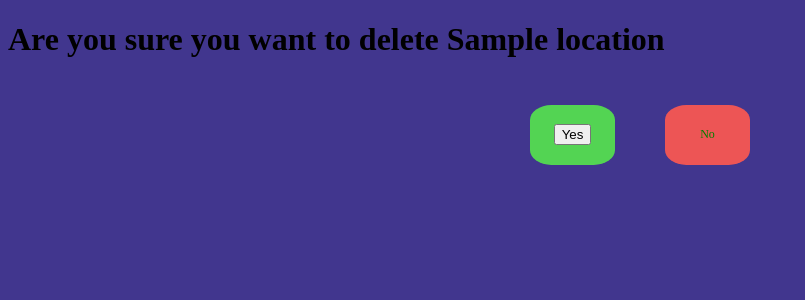
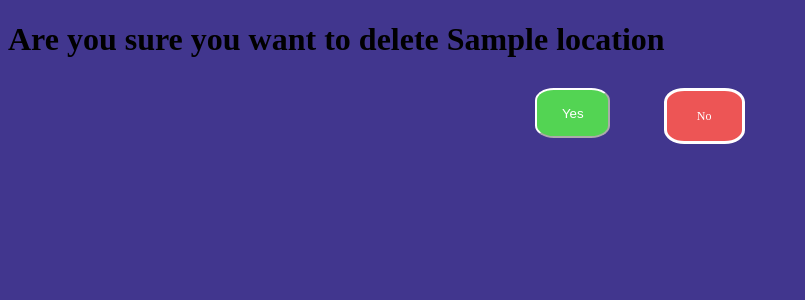
Before and after one commit to JCollinJones25/disclose, a Django app: page /locations/1/delete in a window 1280 px wide. Shown: the part 26-326 px from the top of the page, without its empty margins (0-805 px from the left). Run offline with Django 4.2, Linux system fonts and the light colour scheme; tables that the repository leaves empty hold one stand-in row (values such as "Sample post").

Commit message:
buttons styled

```diff
--- a/main_app/static/styles/main.css
+++ b/main_app/static/styles/main.css
@@ -17,10 +17,16 @@ body {
     background-color: rgb(65, 54, 142);
 }
 
-a {
+nav a {
     color: green;
     text-decoration: none;
 }
+
+a {
+    color: white;
+    text-decoration: none;
+}
+
 
 nav {
     display: flex;
@@ -31,10 +37,14 @@ nav {
     display: flex;
     flex-direction: row;
     justify-content: center;
+    justify-content: space-evenly;
     font-size: 12px;
+    max-width: 25%;
+    margin: auto;
+    margin-top: 30px;
 }
 
-.green {
+.green-submit {
     display: flex;
     border-radius: 25%;
     width: 75px;
@@ -43,19 +53,34 @@ nav {
     text-align: center;
     align-items: center;
     justify-content: center;
-    margin: 25px;
     padding: 5px;
+    color: white;
+    border-color: white;
 }
 
 .red {
     display: flex;
     border-radius: 25%;
-    width: 75px;
-    height: 50px;
+    width: 65px;
+    height: 40px;
     background-color: rgb(237, 85, 85);
     text-align: center;
     align-items: center;
     justify-content: center;
-    margin: 25px;
     padding: 5px;
+    border: solid;
+
 }
+
+.green {
+    display: flex;
+    border-radius: 25%;
+    width: 65px;
+    height: 40px;
+    background-color: rgb(83, 212, 83);
+    text-align: center;
+    align-items: center;
+    justify-content: center;
+    padding: 5px;
+    border: solid;
+}
--- a/main_app/templates/location_delete_confirmation.html
+++ b/main_app/templates/location_delete_confirmation.html
@@ -4,13 +4,12 @@
 <form method="post">
     {% csrf_token %}
     <div class="buttons">
-        <div class="green">
-
-            <input type="submit" value="Yes"/>
-        </div>
-        <div class="red">
-            <a href="{% url 'location_detail' location.pk %}">No</a>
-        </div>
+        <input class="green-submit" type="submit" value="Yes"/>
+        <a href="{% url 'location_detail' location.pk %}">
+            <div class="red">
+                No
+            </div>
+        </a>
     </div>
     </form>
 {% endblock %}
```
Also changed, not shown: main_app/templates/location_detail.html (+8 -8 lines).
